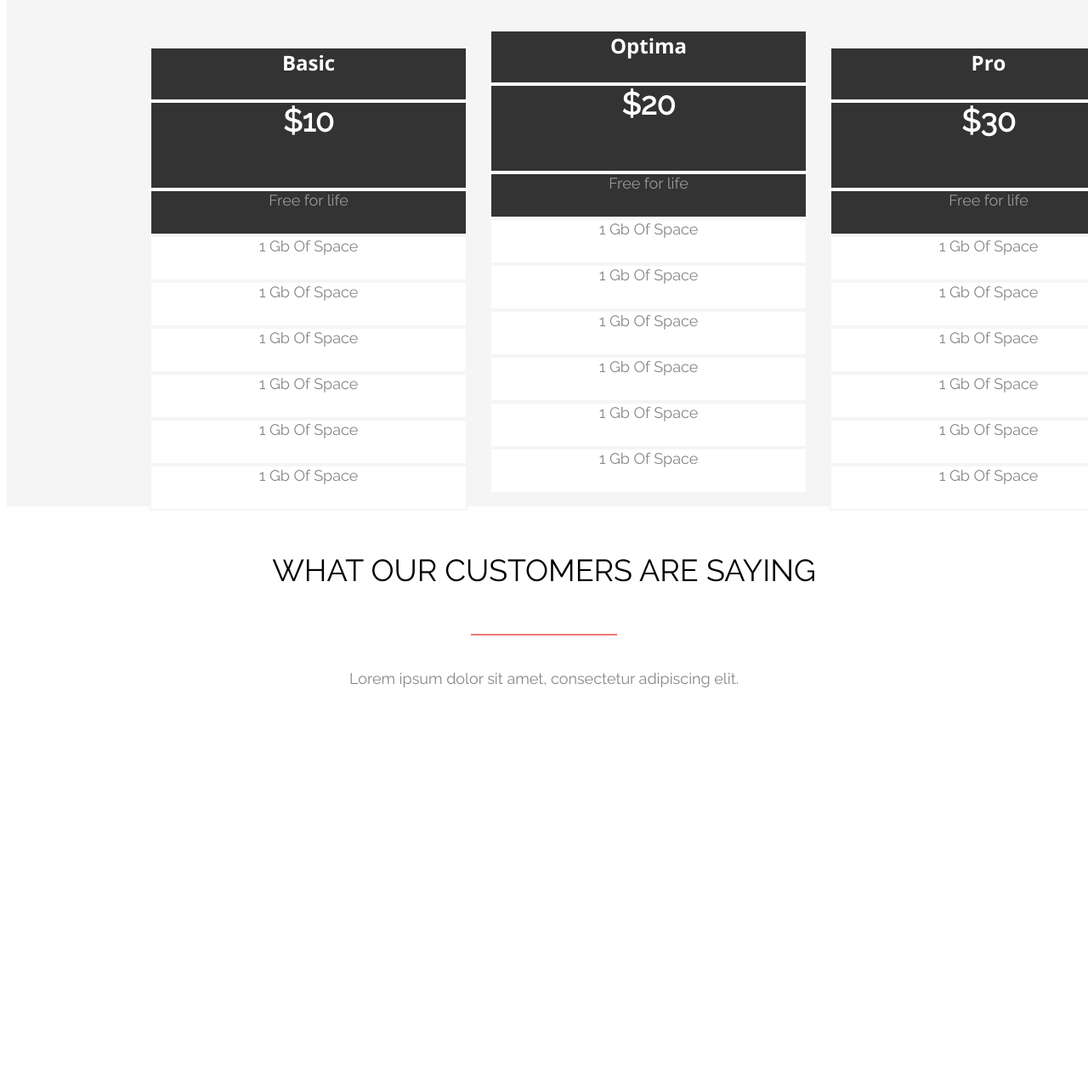
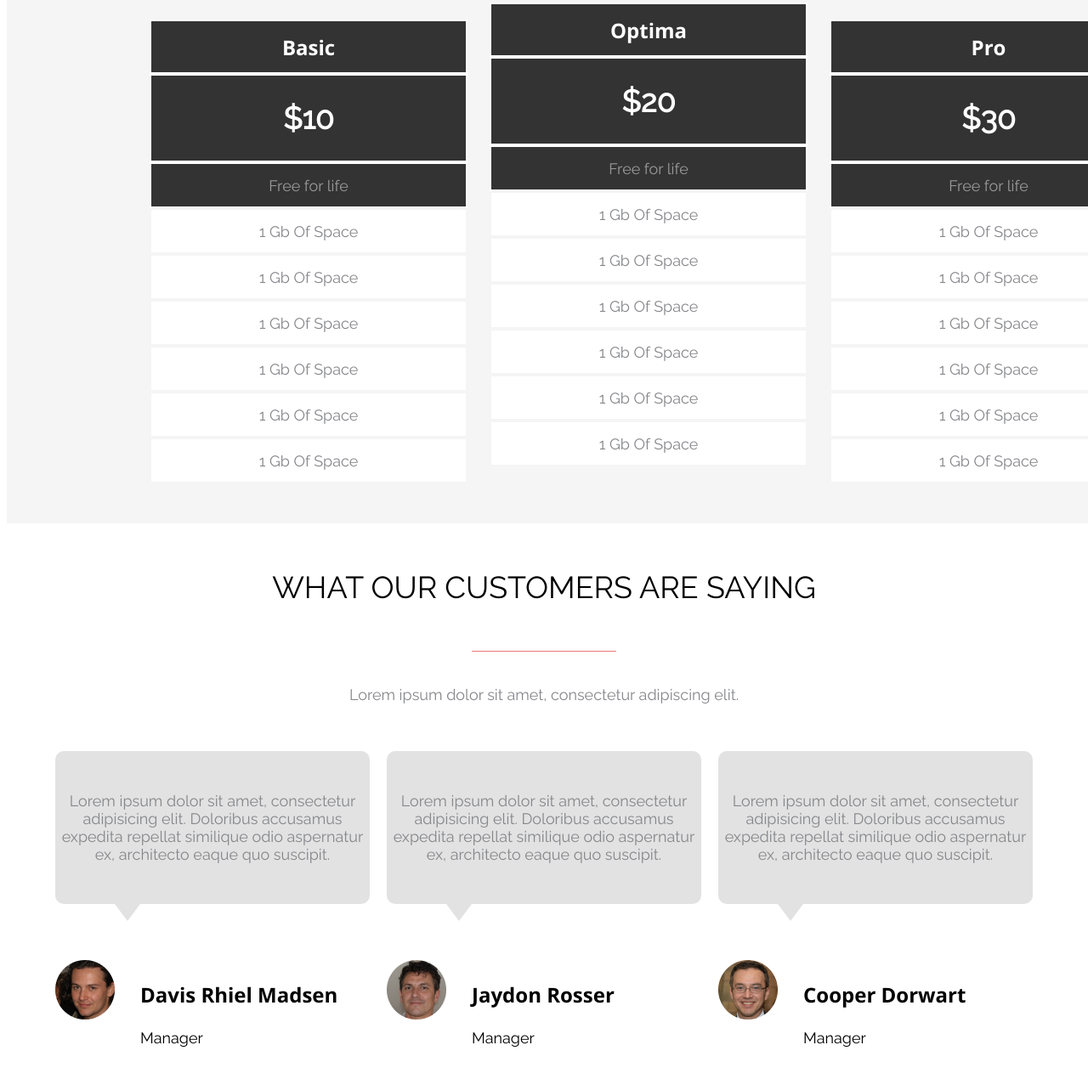
Before and after one commit to efmchk/Homework, a plain HTML site: page index.html in a window 1280 px wide. Shown: the part 1524-2794 px from the top of the page at 85% size. Before the commit the page ends 2443 px from the top, so only its background shows below. Drawn offline with nearby package versions, Linux system fonts and the light colour scheme.

Commit message:
customers

```diff
--- a/index.html
+++ b/index.html
@@ -49,7 +49,7 @@
 							<img class="awesome__icon" src="./png/Vector 3.png" alt="">
 						</div>
 						<h4 class="awesome__block-title">Thoughtful Design</h4>
-						<p>Lorem ipsum dolor sit amet, consectetur adipiscing
+						<p class="awesome__block-subtitle">Lorem ipsum dolor sit amet, consectetur adipiscing
 							elit. Aenean euismod bibendum laoreet. Proin gravida  dolor sit amet lacus accumsan et viverra.</p>
 					</div>
 					<div class="awesome__block">
@@ -57,7 +57,7 @@
 							<img class="awesome__icon" src="./png/Vector.png" alt="">
 						</div>
 						<h4 class="awesome__block-title">Thoughtful Design</h4>
-						<p>Lorem ipsum dolor sit amet, consectetur adipiscing
+						<p class="awesome__block-subtitle">Lorem ipsum dolor sit amet, consectetur adipiscing
 							elit. Aenean euismod bibendum laoreet. Proin gravida  dolor sit amet lacus accumsan et viverra.</p>
 					</div>
 					<div class="awesome__block">
@@ -65,7 +65,7 @@
 							<img class="awesome__icon" src="./png/Vector 2.png" alt="">
 						</div>
 						<h4 class="awesome__block-title">Thoughtful Design</h4>
-						<p>Lorem ipsum dolor sit amet, consectetur adipiscing
+						<p class="awesome__block-subtitle">Lorem ipsum dolor sit amet, consectetur adipiscing
 							elit. Aenean euismod bibendum laoreet. Proin gravida  dolor sit amet lacus accumsan et viverra.</p>
 					</div>
 
@@ -82,7 +82,7 @@
 				<div class="pricing__price-box">
 				<div class="pricing__price-basic">
 					<dl>
-						<dt class="pricing__item-first">Basic</dt> <!--поставить по вертикали, сделать норм hover -->
+						<dt class="pricing__item-first">Basic</dt> <!--сделать норм hover -->
 						<dt class="pricing__item-second">$10</dt>
 						<dt class="pricing__item-thirty">Free for life</dt>
 						<dt class="pricing__item-other">1 gb of space</dt>
@@ -131,8 +131,86 @@
 				</div>
 				<div class="customers__line line"></div>
 				<p class="customers__subtitle subtitle">Lorem ipsum dolor sit amet, consectetur adipiscing elit.</p>
+			</div>
+			<div class="customers__content">
+			<div class="customers__content-wpapper">
+				<div class="customers__text-container">
+					<div class="customers__text">
+					<p>Lorem ipsum dolor sit amet,  <!--4 строчки а не 5-->
+						consectetur adipisicing elit. Doloribus
+						accusamus expedita repellat similique
+						odio aspernatur ex, architecto eaque
+						quo suscipit.</p>
+					</div>
+				</div>
+				<div class="customers__triangle"></div>
+				<div class="customers__person-container">
+				<div class="customers__foto-Davis">
+					<img src="./png/Davis Rhiel Madsen.png" alt="Photo of Davis Riel Madsen">
 
+				</div>
+				<div class="customers__data-conteiner">
+					<div class="customers__name">
+						<p>Davis Rhiel Madsen</p>
+					</div>
+					<div class="customers__job">
+						<p>Manager</p>
+					</div>
+				</div>
+				</div>
+			</div>
+			<div class="customers__content-wpapper">
+				<div class="customers__text-container">
+					<div class="customers__text">
+					<p>Lorem ipsum dolor sit amet,  <!--4 строчки а не 5-->
+						consectetur adipisicing elit. Doloribus
+						accusamus expedita repellat similique
+						odio aspernatur ex, architecto eaque
+						quo suscipit.</p>
+					</div>
+				</div>
+				<div class="customers__triangle"></div>
+				<div class="customers__person-container">
+				<div class="customers__foto-Jaydon">
+					<img src="./png/Jaydon Rosser.png" alt="Photo of Jaydon Rosser">
 
+				</div>
+				<div class="customers__data-conteiner">
+					<div class="customers__name">
+						<p>Jaydon Rosser</p>
+					</div>
+					<div class="customers__job">
+						<p>Manager</p>
+					</div>
+				</div>
+				</div>
+			</div>
+			<div class="customers__content-wpapper">
+				<div class="customers__text-container">
+					<div class="customers__text">
+					<p>Lorem ipsum dolor sit amet,  <!--4 строчки а не 5-->
+						consectetur adipisicing elit. Doloribus
+						accusamus expedita repellat similique
+						odio aspernatur ex, architecto eaque
+						quo suscipit.</p>
+					</div>
+				</div>
+				<div class="customers__triangle"></div>
+				<div class="customers__person-container">
+				<div class="customers__foto-Cooper">
+					<img src="./png/Cooper Dorwart.png" alt="Photo of Cooper Dorwart">
+
+				</div>
+				<div class="customers__data-conteiner">
+					<div class="customers__name">
+						<p>Cooper Dorwart</p>
+					</div>
+					<div class="customers__job">
+						<p>Manager</p>
+					</div>
+				</div>
+				</div>
+			</div>
 			</div>
 
 		</section>
--- a/style.css
+++ b/style.css
@@ -14,12 +14,6 @@
     justify-content: center;
 }
 
-.awesome__line {
-    width: 170px;
-    border: 1px solid #EC7979;
-    margin: auto;
-    margin-bottom: 40px;
-}
 
 .title {
     margin: 0;
@@ -34,14 +28,14 @@
 .subtitle {
     color: #86878B;
     text-align: center;
-    margin-bottom: 110px;
+
     font-size: 18px;
     font-family: 'Raleway', sans-serif;
 }
 
 .line {
     width: 170px;
-    border: 1px solid #EC7979;
+    border-bottom: 1px solid #EC7979;
     margin: auto;
     margin-bottom: 40px;
 
@@ -50,12 +44,14 @@
 .awesome__container {
     display: flex;
     justify-content: space-between;
+    margin-top: 110px;
 
 }
 
 .awesome__block {
     width: 370px;
     text-align: center;
+
 }
 
 .awesome__icon-wrapper {
@@ -74,7 +70,12 @@
 .awesome__block-title {
     font-family: 'Open sans', sans-serif;
     margin-bottom: 47px;
+    font-size: 24px;
 
+}
+
+.awesome__block-subtitle {
+    font-size: 18px;
 }
 
 .tabs {
@@ -165,7 +166,7 @@
     border-radius: 0px;
     background: #EC7979;
     height: 58px;
-    font-family: Open Sans;
+    font-family: 'Open Sans';
     margin-top: 27px;
     color: #FFFFFF;
     font-size: 18px;
@@ -221,19 +222,8 @@
     justify-content: center;
 }
 
-
-
-.pricing__line {
-    width: 170px;
-    border: 1px solid #EC7979;
-    margin: auto;
-    margin-bottom: 40px;
-}
-
-
-
 .pricing__price {
-
+    margin-top: 59px;
     text-align: center;
 
 }
@@ -287,6 +277,9 @@
     color: #FFFFFF;
     font-size: 24px;
     border: 2px solid #FFFFFF;
+    display: flex;
+    align-items: center;
+    justify-content: center;
 
 }
 
@@ -306,6 +299,9 @@
     font-size: 36px;
     border: 2px solid #FFFFFF;
     font-family: 'Raleway', sans-serif;
+    display: flex;
+    align-items: center;
+    justify-content: center;
 }
 
 .pricing__item-second:hover {
@@ -322,6 +318,9 @@
     font-size: 18px;
     border: 2px solid #FFFFFF;
     font-family: 'Raleway', sans-serif;
+    display: flex;
+    align-items: center;
+    justify-content: center;
 
 
 }
@@ -340,6 +339,9 @@
     border: 2px solid #F5F5F5;
     text-transform: capitalize;
     font-family: 'Raleway', sans-serif;
+    display: flex;
+    align-items: center;
+    justify-content: center;
 
 
 
@@ -350,9 +352,77 @@
     margin-top: -20px;
 }
 
+
+
+.customers__content {
+    width: 1170px;
+    display: flex;
+    justify-content: space-around;
+    margin: auto;
+    margin-bottom: 64px;
+}
+
 .customers__title-wrapper {
     height: 150px;
     display: flex;
     align-items: center;
     justify-content: center;
 }
+
+.customers__content-wpapper {
+    width: 370px;
+}
+
+.customers__text-container {
+    width:370px;
+    height:180px;
+    background: #E2E2E2;
+    border-radius: 10px;
+    color: #86878B;
+    font-size: 18px;
+    font-family: 'Raleway', sans-serif;
+    text-align: center;
+    margin-top: 38px;
+    display: flex;
+    align-items: center;
+
+}
+
+.customers__triangle {
+	width: 0;
+	height: 0;
+	border-left: 15px solid transparent;
+	border-right: 15px solid transparent;
+	border-top: 20px solid #E2E2E2;
+    margin-left: 70px;
+}
+
+.customers__person-container {
+    margin-top: 46px;
+    display: flex;
+}
+
+.customers__data-conteiner {
+    margin-left: 30px;
+}
+
+.customers__name {
+    font-family: 'Open Sans';
+    font-size: 24px;
+    font-style: normal;
+    font-weight: 700;
+    line-height: 33px;
+    letter-spacing: 0em;
+    text-align: left;
+}
+
+.customers__job {
+    font-family: 'Raleway', sans-serif;
+    font-size: 18px;
+    font-style: normal;
+    font-weight: 400;
+    line-height: 21px;
+    letter-spacing: 0em;
+    text-align: left;
+
+}
```
Also changed, not shown: png/Cooper Dorwart.png (added), png/Davis Rhiel Madsen.png (added), png/Jaydon Rosser.png (added).
